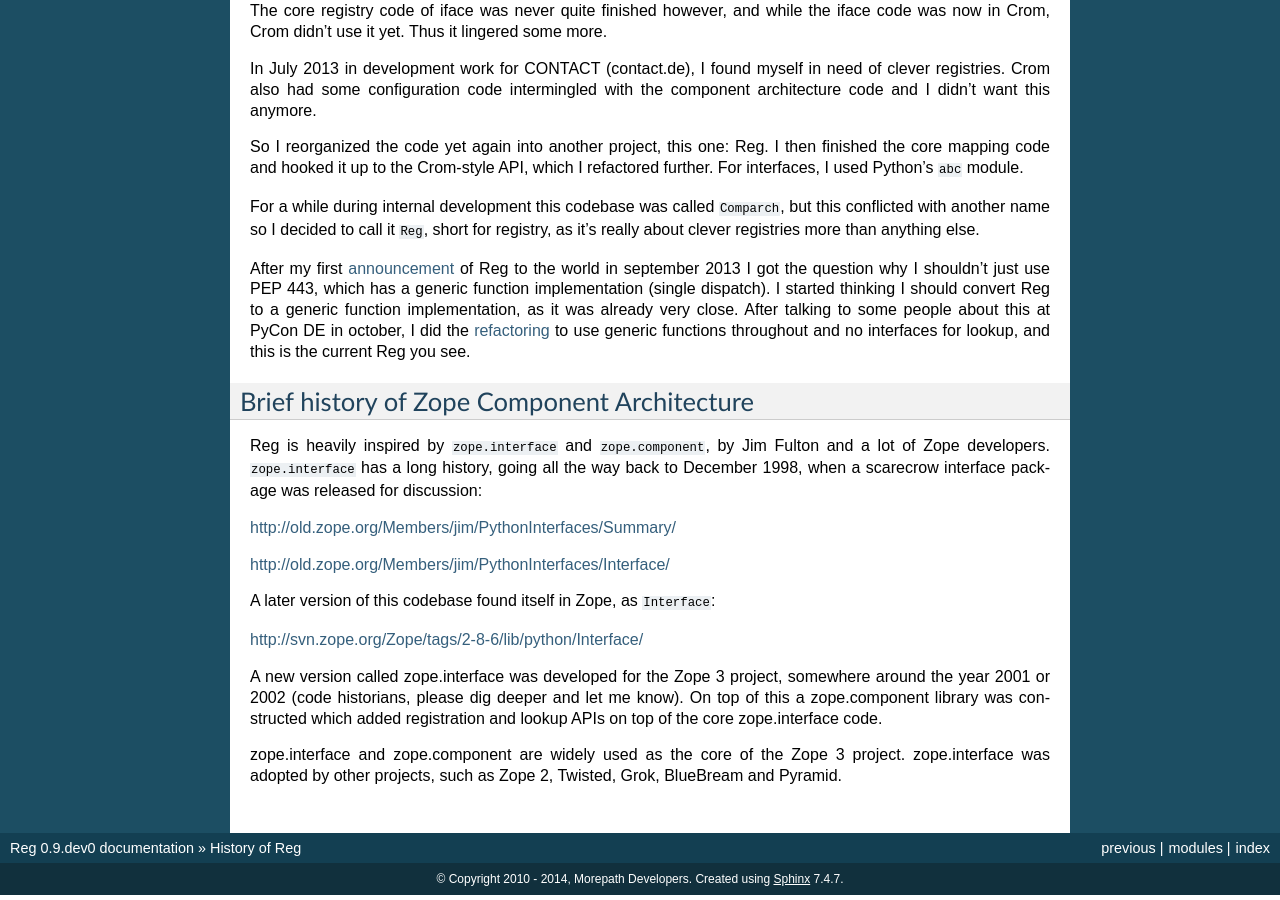
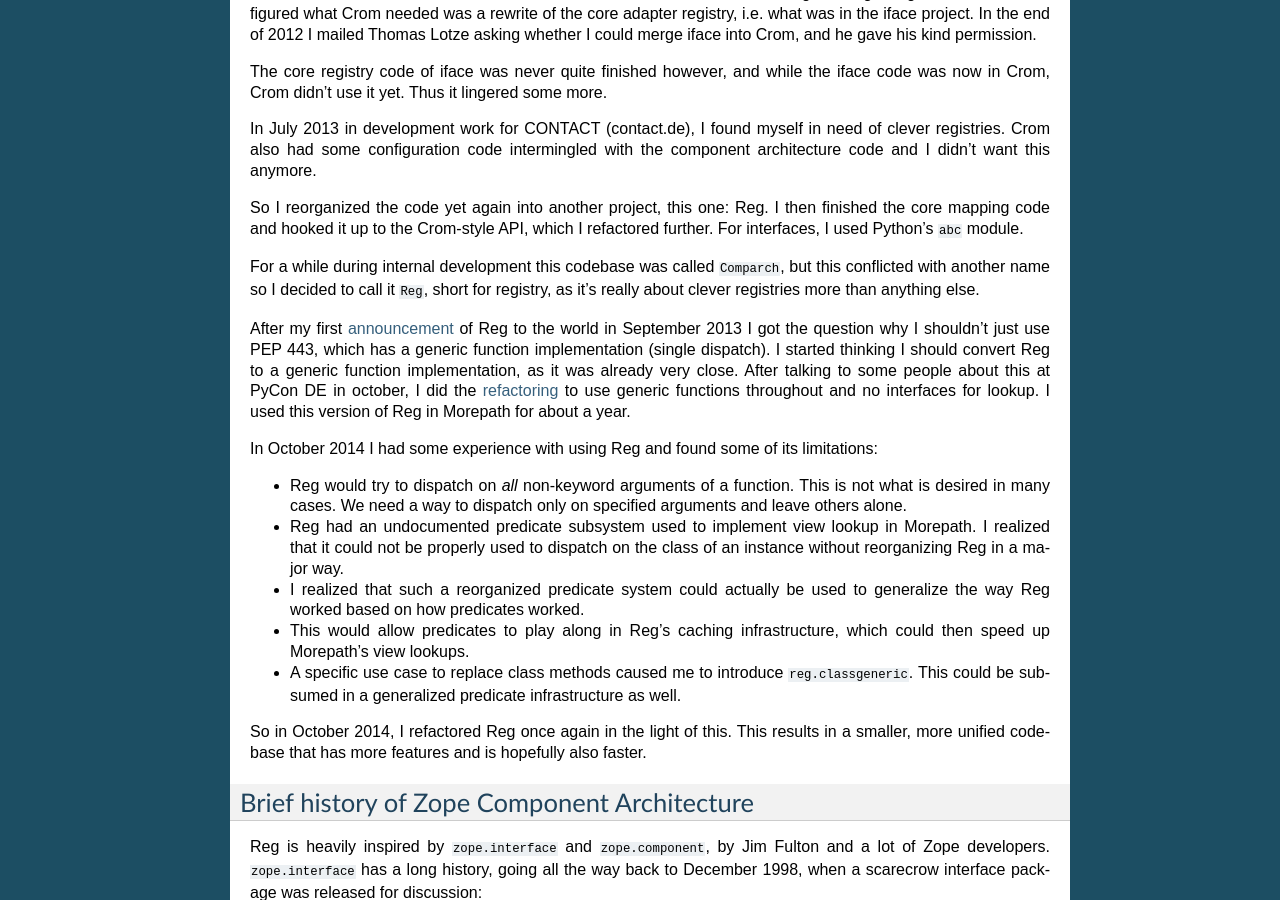
Before and after one commit to morepath/reg, a Sphinx documentation site: the page built from doc/history.rst, in a window 1280 px wide and 900 px high, scrolled down 674 px. Built offline with Sphinx 7.4.7, drawn with Linux system fonts in a browser that asks for light colours; some of the changed text lies outside the part shown.

Commit message:
Update history.

```diff
--- a/doc/history.rst
+++ b/doc/history.rst
@@ -1,13 +1,18 @@
 History of Reg
 ==============
 
-Reg was written by me, Martijn Faassen; the core mapping code was
-originally co-authored by Thomas Lotze.
+Reg was written by me, Martijn Faassen. The core mapping code was
+originally co-authored by Thomas Lotze, though this has since been
+subsumed into the generalized predicate architecture.
 
-Reg is heavily inspired by the Zope Component Architecture (ZCA),
-namely the ``zope.interface`` and ``zope.component`` packages. Reg is
-however a completely different codebase with an entirely different
-API. At the end I've included a brief history of the ZCA.
+Reg is a generic dispatch implementation for Python, with support for
+multiple dispatch registries in the same runtime. It was originally
+heavily inspired by the Zope Component Architecture (ZCA) consisting
+of the ``zope.interface`` and ``zope.component`` packages. Reg has
+strongly evolved since its inception into a general function dispatch
+library. Reg's codebase is completely separate from the ZCA and it has
+an entirely different API. At the end I've included a brief history of
+the ZCA.
 
 Reg History
 -----------
@@ -58,17 +63,44 @@
 call it ``Reg``, short for registry, as it's really about clever
 registries more than anything else.
 
-After my first announcement_ of Reg to the world in september 2013 I
+After my first announcement_ of Reg to the world in September 2013 I
 got the question why I shouldn't just use PEP 443, which has a generic
 function implementation (single dispatch). I started thinking I should
 convert Reg to a generic function implementation, as it was already
 very close. After talking to some people about this at PyCon DE in
 october, I did the refactoring_ to use generic functions throughout
-and no interfaces for lookup, and this is the current Reg you see.
+and no interfaces for lookup. I used this version of Reg in Morepath
+for about a year.
 
 .. _announcement: http://blog.startifact.com/posts/reg-component-architecture-reimagined.html
 
 .. _refactoring: http://blog.startifact.com/posts/reg-now-with-more-generic.html
+
+In October 2014 I had some experience with using Reg and found some of
+its limitations:
+
+* Reg would try to dispatch on *all* non-keyword arguments of a function.
+  This is not what is desired in many cases. We need a way to dispatch only
+  on specified arguments and leave others alone.
+
+* Reg had an undocumented predicate subsystem used to implement view
+  lookup in Morepath. I realized that it could not be properly used to
+  dispatch on the class of an instance without reorganizing Reg in a
+  major way.
+
+* I realized that such a reorganized predicate system could actually
+  be used to generalize the way Reg worked based on how predicates worked.
+
+* This would allow predicates to play along in Reg's caching
+  infrastructure, which could then speed up Morepath's view lookups.
+
+* A specific use case to replace class methods caused me to introduce
+  ``reg.classgeneric``. This could be subsumed in a generalized
+  predicate infrastructure as well.
+
+So in October 2014, I refactored Reg once again in the light of
+this. This results in a smaller, more unified codebase that has more
+features and is hopefully also faster.
 
 Brief history of Zope Component Architecture
 --------------------------------------------
```
